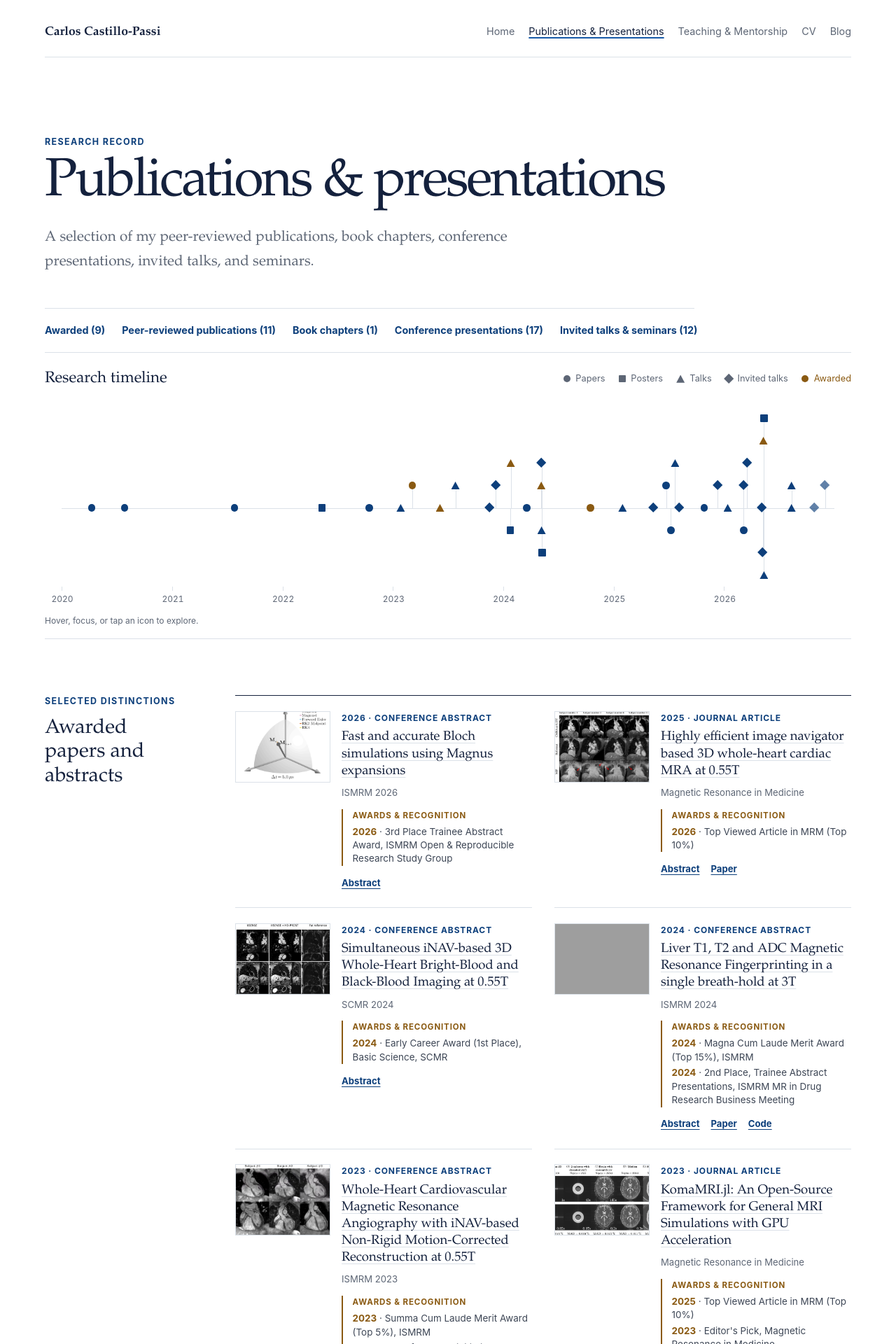
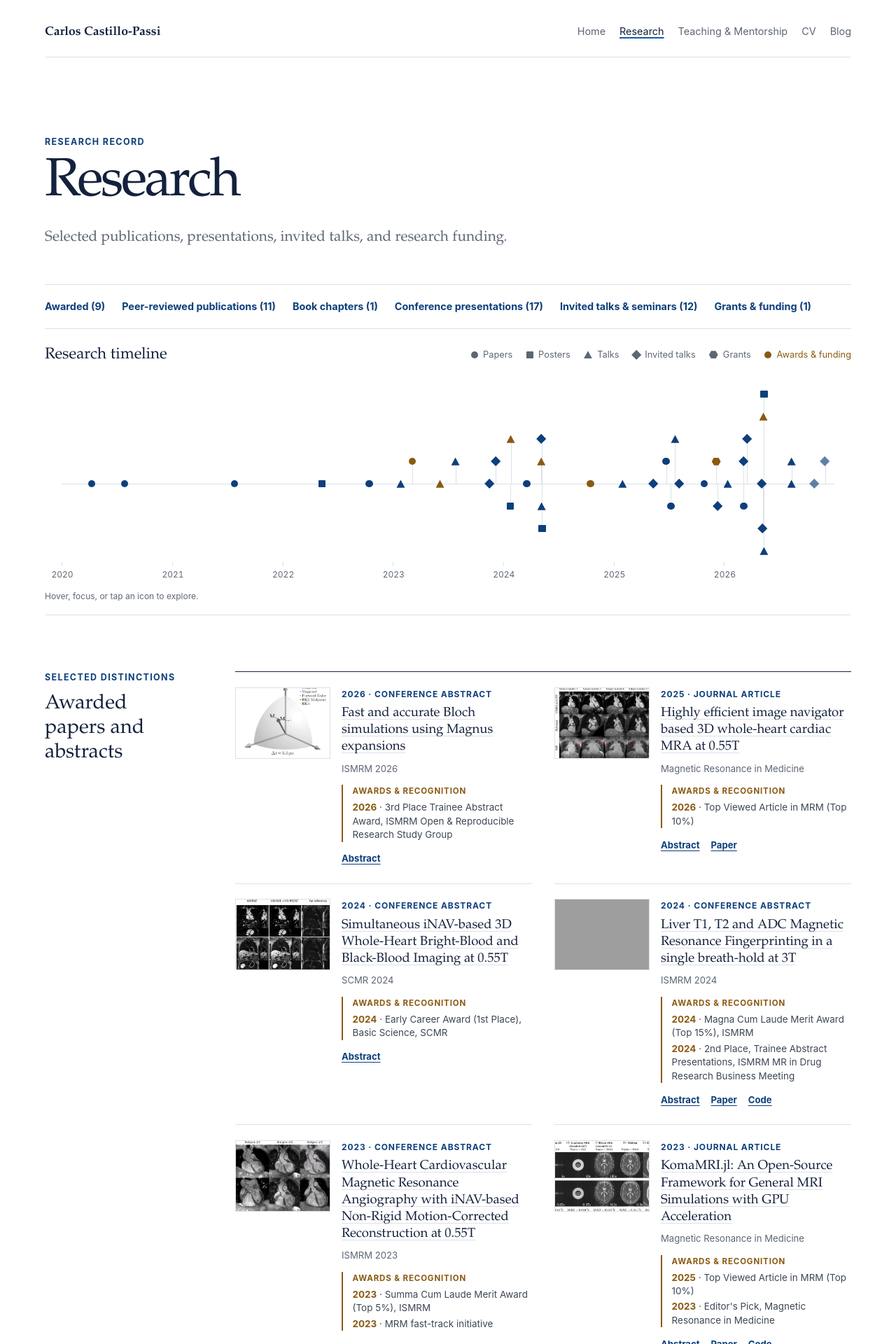
Before and after one commit to cncastillo/cncastillo.github.io, a Jekyll site: the page built from publications/index.html, in a window 1280 px wide. Shown: the top 1920 px of the page at 70% size. Built offline with Jekyll 4.4.1, drawn with Linux system fonts in a browser that asks for light colours; some of the changed text lies outside the part shown; grey boxes are pictures that could not be loaded.

Commit message:
Add research funding and compact homepage projects

```diff
--- a/_includes/research-timeline.html
+++ b/_includes/research-timeline.html
@@ -7,19 +7,22 @@
       <span><i class="timeline-symbol timeline-poster" aria-hidden="true"></i> Posters</span>
       <span><i class="timeline-symbol timeline-talk" aria-hidden="true"></i> Talks</span>
       <span><i class="timeline-symbol timeline-invited" aria-hidden="true"></i> Invited talks</span>
-      <span class="timeline-award-key"><i class="timeline-symbol timeline-paper" aria-hidden="true"></i> Awarded</span>
+      <span><i class="timeline-symbol timeline-grant" aria-hidden="true"></i> Grants</span>
+      <span class="timeline-award-key"><i class="timeline-symbol timeline-paper" aria-hidden="true"></i> Awards &amp; funding</span>
     </p>
   </div>
   <div class="timeline-scroll">
-    <div class="timeline-chart" aria-label="Research outputs by publication or presentation date">
+    <div class="timeline-chart" aria-label="Research by publication, presentation, or funding date">
       <div class="timeline-years" aria-hidden="true"></div>
-      {% assign timeline_items = site.data.publications | concat: site.data.presentations %}
+      {% assign timeline_items = site.data.publications | concat: site.data.presentations | concat: site.data.grants %}
       {% for item in timeline_items %}
         {% assign timeline_date = item.date | default: item.event_start %}
         {% if timeline_date %}
           {% assign timeline_kind = 'talk' %}
           {% assign presentation_kind = item.kind | downcase %}
-          {% if item.category == 'peer_reviewed' or item.category == 'book' %}
+          {% if item.funder %}
+            {% assign timeline_kind = 'grant' %}
+          {% elsif item.category == 'peer_reviewed' or item.category == 'book' %}
             {% assign timeline_kind = 'paper' %}
           {% elsif item.category == 'invited' %}
             {% assign timeline_kind = 'invited' %}
@@ -27,18 +30,24 @@
             {% assign timeline_kind = 'poster' %}
           {% endif %}
           {% assign timeline_label = item.type | default: item.kind %}
+          {% if timeline_kind == 'grant' %}{% assign timeline_label = 'Grant' %}{% endif %}
           {% if presentation_kind == 'power pitch' %}
             {% assign timeline_label = 'Power pitch (talk + poster)' %}
           {% endif %}
-          <button type="button" class="timeline-point{% if item.recognitions.size > 0 %} timeline-awarded{% endif %}"
+          <button type="button" class="timeline-point{% if timeline_kind == 'grant' or item.recognitions.size > 0 %} timeline-awarded{% endif %}"
             data-kind="{{ timeline_kind }}" data-date="{{ timeline_date }}" data-record-key="{{ item.record_key | escape }}"
-            aria-label="{{ timeline_label | escape }}, {{ item.title | escape }}, {{ timeline_date | date: '%B %-d, %Y' }}{% if item.recognitions.size > 0 %}, awarded{% endif %}"
+            aria-label="{{ timeline_label | escape }}, {{ item.title | escape }}, {{ timeline_date | date: '%B %-d, %Y' }}{% if timeline_kind == 'grant' or item.recognitions.size > 0 %}, awarded{% endif %}"
             aria-expanded="false" aria-controls="timeline-detail" aria-describedby="timeline-detail">
             <span class="timeline-symbol timeline-{{ timeline_kind }}" aria-hidden="true"></span>
             <template>
               <p class="timeline-detail-meta">{{ timeline_label | escape }} · {{ timeline_date | date: '%b %-d, %Y' }}<span class="timeline-scheduled"></span></p>
               <h3>{{ item.title | escape }}</h3>
-              <p class="timeline-detail-venue">{{ item.venue | default: item.event | escape }}</p>
+              {% if timeline_kind == 'grant' %}
+                <p class="timeline-detail-venue">{{ item.funder | escape }} · {{ item.program | escape }}</p>
+                <p class="timeline-detail-note">{{ item.organization | escape }}{% if item.amount %} · {{ item.amount | escape }}{% endif %}{% if item.role %} · {{ item.role | escape }}{% endif %}</p>
+              {% else %}
+                <p class="timeline-detail-venue">{{ item.venue | default: item.event | escape }}</p>
+              {% endif %}
               {% if item.date_note contains 'preliminary' %}<p class="timeline-detail-note">Preliminary program; date may change.</p>{% endif %}
               {% for award in item.recognitions %}<p class="timeline-detail-award">{{ award.label | escape }}{% if award.year %} · {{ award.year }}{% endif %}</p>{% endfor %}
             </template>
--- a/_includes/site-header.html
+++ b/_includes/site-header.html
@@ -3,7 +3,7 @@
   <a class="site-name" href="{{ '/' | relative_url }}">{{ site.data.profile.name | escape }}</a>
   <nav aria-label="Primary navigation">
     <a href="{{ '/' | relative_url }}"{% if page.url == '/' %} aria-current="page"{% endif %}>Home</a>
-    <a href="{{ '/publications/' | relative_url }}"{% if page.url == '/publications/' %} aria-current="page"{% endif %}>Publications &amp; Presentations</a>
+    <a href="{{ '/publications/' | relative_url }}"{% if page.url == '/publications/' %} aria-current="page"{% endif %}>Research</a>
     <a href="{{ '/teaching/' | relative_url }}"{% if page.url contains '/teaching/' %} aria-current="page"{% endif %}>Teaching &amp; Mentorship</a>
     <a href="{{ '/cv/' | relative_url }}"{% if page.url == '/cv/' %} aria-current="page"{% endif %}>CV</a>
     {% if site.data.profile.blog_url %}<a href="{{ site.data.profile.blog_url }}">Blog</a>{% endif %}
--- a/assets/css/research-timeline.css
+++ b/assets/css/research-timeline.css
@@ -9,6 +9,7 @@
 .timeline-poster { border-radius: 1px; }
 .timeline-talk { clip-path: polygon(50% 0, 100% 100%, 0 100%); width: 0.75rem; height: 0.7rem; }
 .timeline-invited { transform: rotate(45deg); }
+.timeline-grant { clip-path: polygon(25% 0, 75% 0, 100% 50%, 75% 100%, 25% 100%, 0 50%); width: 0.8rem; height: 0.7rem; }
 .timeline-award-key, .timeline-awarded { color: var(--recognition); }
 .timeline-scroll { width: 100%; min-width: 0; contain: inline-size; overflow-x: auto; overscroll-behavior-x: contain; margin-top: 1.15rem; }
 .timeline-chart { position: relative; }
--- a/assets/css/site.css
+++ b/assets/css/site.css
@@ -204,6 +204,7 @@
 }
 
 .selected,
+.funding-showcase,
 .awards-showcase {
   display: grid;
   grid-template-columns: 13rem minmax(0, 1fr);
@@ -212,6 +213,8 @@
 }
 
 .awards-showcase { border-bottom: 1px solid var(--line); }
+.funding-showcase { scroll-margin-top: 1rem; }
+.archive-item.funding-item { display: block; }
 
 .section-heading h2 {
   margin: 0;
@@ -221,13 +224,19 @@
   line-height: 1.2;
 }
 
-.highlight-list { border-top: 1px solid var(--ink); }
+.highlight-list {
+  display: grid;
+  grid-template-columns: repeat(2, minmax(0, 1fr));
+  gap: 0 2rem;
+  border-top: 1px solid var(--ink);
+}
 
 .highlight-row {
   display: grid;
-  grid-template-columns: minmax(12rem, 16rem) minmax(0, 1fr);
-  gap: 2rem;
-  padding: 2rem 0 2.2rem;
+  grid-template-columns: minmax(0, 1fr);
+  align-content: start;
+  gap: 1.25rem;
+  padding: 1.35rem 0 1.5rem;
   border-bottom: 1px solid var(--line);
 }
 
@@ -260,7 +269,7 @@
 .highlight-main h3 {
   margin: 0;
   font-family: var(--serif);
-  font-size: clamp(1.65rem, 3vw, 2.35rem);
+  font-size: 1.65rem;
   font-weight: 500;
   letter-spacing: -0.02em;
   line-height: 1.15;
@@ -486,6 +495,9 @@
   color: var(--accent-dark);
   font-weight: 650;
 }
+
+.research-header { border-bottom: 0; }
+.research-header + .section-nav { border-top: 1px solid var(--line); }
 
 .archive-section {
   display: grid;
@@ -798,9 +810,11 @@
 
   .intro,
   .selected,
+  .funding-showcase,
   .awards-showcase,
   .archive-section { grid-template-columns: 1fr; }
 
+  .highlight-list,
   .award-grid { grid-template-columns: 1fr; }
 
   .intro {
@@ -821,11 +835,6 @@
 
   .intro-main { margin-top: 0; }
 
-  .highlight-row {
-    grid-template-columns: 1fr;
-    gap: 1.25rem;
-  }
-
   .highlight-media { width: min(100%, 24rem); }
 
   .course-card-with-image,
--- a/publications/index.html
+++ b/publications/index.html
@@ -1,12 +1,12 @@
 ---
 layout: default
-title: Publications & presentations
-description: A selection of my peer-reviewed publications, book chapters, conference presentations, invited talks, and seminars.
+title: Research
+description: Selected publications, presentations, invited talks, and research funding.
 permalink: /publications/
 show_timeline: true
 ---
 <article class="content-page">
-  <header class="page-header">
+  <header class="page-header research-header">
     <p class="eyebrow">Research record</p>
     <h1>{{ page.title }}</h1>
     <p>{{ page.description }}</p>
@@ -30,6 +30,7 @@
     <a href="#books">Book chapters ({{ books.size }})</a>
     <a href="#abstracts">Conference presentations ({{ conference_items.size }})</a>
     <a href="#invited">Invited talks & seminars ({{ invited.size }})</a>
+    {% if site.data.grants.size > 0 %}<a href="#grants">Grants & funding ({{ site.data.grants.size }})</a>{% endif %}
   </nav>
 
   {% if page.show_timeline %}{% include research-timeline.html %}{% endif %}
@@ -75,4 +76,30 @@
     </div>
     {% include archive-list.html items=invited %}
   </section>
+
+  {% if site.data.grants.size > 0 %}
+  <section class="archive-section" id="grants">
+    <div class="archive-heading">
+      <p class="eyebrow">Research support</p>
+      <h2>Grants & funding</h2>
+    </div>
+    <div class="archive-list">
+      {% assign grant_years = site.data.grants | group_by: 'year' | sort: 'name' | reverse %}
+      {% for year_group in grant_years %}
+        {% assign grants = year_group.items | sort: 'order' %}
+        {% for grant in grants %}
+        <article class="archive-item" id="record-{{ grant.record_key | escape }}">
+          <p class="archive-year">{{ grant.year }}</p>
+          <div>
+            <p class="archive-type">{{ grant.funder | escape }} · {{ grant.program | escape }}</p>
+            <h3>{% if grant.url %}<a href="{{ grant.url | escape }}">{{ grant.title | escape }}</a>{% else %}{{ grant.title | escape }}{% endif %}</h3>
+            <p class="venue">{{ grant.organization | escape }}{% if grant.amount %} · {{ grant.amount | escape }}{% endif %}{% if grant.role %} · {{ grant.role | escape }}{% endif %}</p>
+            {% if grant.blog %}<p class="item-links archive-item-links"><a href="{{ grant.blog | escape }}">Blog post</a></p>{% endif %}
+          </div>
+        </article>
+        {% endfor %}
+      {% endfor %}
+    </div>
+  </section>
+  {% endif %}
 </article>
--- a/scripts/test-timeline-interactions.mjs
+++ b/scripts/test-timeline-interactions.mjs
@@ -40,6 +40,7 @@
   return marker;
 });
 const marker = markers[1];
+markers[4].dataset.kind = 'grant';
 marker.bounds = {left: 500, top: 384, bottom: 416, width: 32};
 markers[0].bounds = {left: 200, top: 16, bottom: 48, width: 32};
 markers[4].bounds = {left: 900, top: 764, bottom: 796, width: 32};
```
Also changed, not shown: _data/grants.yml (added, +13 -0 lines), _layouts/home.html (+22 -0 lines), scripts/check-content.rb (+24 -2 lines), scripts/generate-cv.rb (+11 -0 lines), scripts/test-content.rb (+19 -0 lines), scripts/test-cv.rb (+17 -0 lines), scripts/test-timeline.mjs (+35 -4 lines), README.md, 2 other files.
